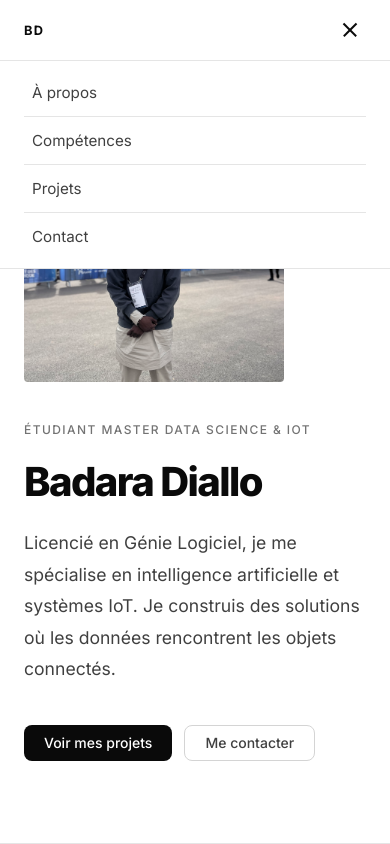
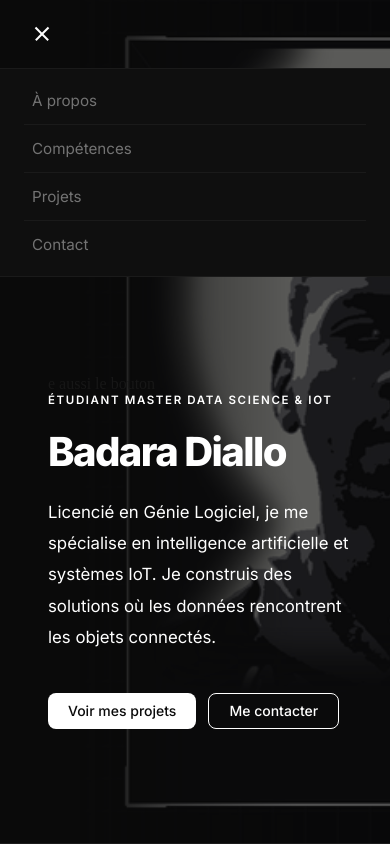
Before and after one commit to dada-exe/monportfolio, an Angular app: page / in a window 390 px wide. Both pictures are taken after a click on the button "Menu". Shown: the top 844 px of the page. Built offline with nearby package versions, Linux system fonts and the light colour scheme.

Commit message:
mon commi

```diff
--- a/src/app/app.html
+++ b/src/app/app.html
@@ -1,33 +1,39 @@
-<!-- Navigation -->
-<nav class="nav" [class.nav--solid]="activeSection() !== 'hero'">
-  <div class="nav__inner">
-    <a class="nav__logo" (click)="scrollTo('hero')">BD</a>
-    <ul class="nav__links">
+<!-- Header + Hero fusionnés -->
+<header id="hero" class="header">
+
+  <!-- Logo stencil en arrière-plan -->
+  <div class="header__bg-logo" aria-hidden="true">
+    <img src="logo/bd_stencil_logo_transparent.png" alt="" />
+  </div>
+
+  <!-- Nav intégrée -->
+  <div class="header__nav">
+    <div class="wrap header__nav-inner">
+      <ul class="header__links">
         @for (link of navLinks; track link.id) {
         <li>
-        <button class="nav__link" [class.nav__link--active]="activeSection() === link.id" (click)="scrollTo(link.id)">
+          <button class="header__link" [class.header__link--active]="activeSection() === link.id"
+            (click)="scrollTo(link.id)">
             {{ link.label }}
           </button>
         </li>
         }
       </ul>
-    <button class="nav__burger" (click)="toggleMenu()" aria-label="Menu">
+      <button class="header__burger" (click)="toggleMenu()" aria-label="Menu">
         <span [class.open]="menuOpen()"></span>
       </button>
     </div>
     @if (menuOpen()) {
-  <div class="nav__mobile">
+    <div class="header__mobile">
       @for (link of navLinks; track link.id) {
-    <button class="nav__mobile-link" (click)="scrollTo(link.id)">{{ link.label }}</button>
+      <button class="header__mobile-link" (click)="scrollTo(link.id)">{{ link.label }}</button>
       }
     </div>
     }
-</nav>
+  </div>
 
-<!-- Hero -->
-<section id="hero" class="hero">
-  <div class="wrap hero__wrap">
-    <div class="hero__content">
+  <!-- Contenu hero -->
+  <div class="wrap header__content">e aussi le bouton
     <p class="hero__eyebrow">Étudiant Master Data Science & IoT</p>
     <h1 class="hero__name">Badara Diallo</h1>
     <p class="hero__bio">
@@ -36,14 +42,11 @@
     </p>
     <div class="hero__actions">
       <button class="btn btn--primary" (click)="scrollTo('projects')">Voir mes projets</button>
-        <button class="btn btn--ghost" (click)="scrollTo('contact')">Me contacter</button>
+      <button class="btn btn--ghost hero__btn-ghost" (click)="scrollTo('contact')">Me contacter</button>
     </div>
   </div>
-    <div class="hero__photo">
-      <img src="img/IMG_3531.jpeg" alt="Badara Diallo" />
-    </div>
-  </div>
-</section>
+
+</header>
 
 <!-- About -->
 <section id="about" class="section">
@@ -88,10 +91,7 @@
 
     <div class="tabs">
       @for (group of skillGroups; track group.category; let i = $index) {
-        <button
-          class="tab"
-          [class.tab--active]="activeSkillTab() === i"
-          (click)="activeSkillTab.set(i)">
+      <button class="tab" [class.tab--active]="activeSkillTab() === i" (click)="activeSkillTab.set(i)">
         {{ group.category }}
       </button>
       }
--- a/src/app/app.ts
+++ b/src/app/app.ts
@@ -90,6 +90,15 @@ export class App {
       techs: [
         { name: 'Blender', icon: 'devicon-blender-original colored', img: '' },
         { name: 'Spline',  icon: '', img: 'https://spline.design/_next/static/media/spline-app-icon-v2.fdc35245.png' },
+      ],
+    },
+    {
+      category: 'Méthode Agile',
+      techs: [
+        { name: 'Atlassian',    icon: '', img: 'https://wac-cdn.atlassian.com/assets/img/favicons/atlassian/favicon-32x32.png' },
+        { name: 'Trello',       icon: 'devicon-trello-plain colored',     img: '' },
+        { name: 'Slack',        icon: 'devicon-slack-plain colored',      img: '' },
+        { name: 'OpenProject',  icon: '', img: 'https://www.openproject.org/favicon.ico' },
       ],
     },
   ];
--- a/src/styles.css
+++ b/src/styles.css
@@ -69,201 +69,191 @@ h4 {
   padding: 0 var(--pad);
 }
 
-/* ── Nav ── */
-.nav {
-  position: fixed;
+/* ── Header fusionné ── */
+.header {
+  min-height: 100vh;
+  background: #0a0a0a;
+  position: relative;
+  overflow: hidden;
+  display: flex;
+  flex-direction: column;
+  border-bottom: 1px solid #1c1c1c;
+}
+.header__bg-logo {
+  position: absolute;
+  right: 0;
   top: 0;
-  left: 0;
-  right: 0;
-  z-index: 50;
-  background: rgba(255, 255, 255, 0.95);
-  backdrop-filter: blur(10px);
-  -webkit-backdrop-filter: blur(10px);
-  border-bottom: 1px solid var(--g6);
+  height: 100%;
+  width: 60%;
+  pointer-events: none;
+  z-index: 0;
 }
-.nav__inner {
+.header__bg-logo img {
+  width: 100%;
+  height: 100%;
+  object-fit: cover;
+  object-position: left center;
+  opacity: .9;
+  -webkit-mask-image: linear-gradient(to right, transparent 0%, rgba(0,0,0,.6) 30%, black 70%);
+  mask-image: linear-gradient(to right, transparent 0%, rgba(0,0,0,.6) 30%, black 70%);
+}
+.header__nav {
+  position: relative;
+  z-index: 10;
+  border-bottom: 1px solid #1a1a1a;
+}
+.header__nav-inner {
   max-width: var(--max-w);
   margin: 0 auto;
   padding: 0 var(--pad);
-  height: 60px;
+  height: 68px;
   display: flex;
   align-items: center;
   justify-content: space-between;
 }
-.nav__logo {
-  font-size: 0.8rem;
-  font-weight: 700;
-  letter-spacing: 0.1em;
-  color: var(--black);
-  cursor: pointer;
-  font-family: "Inter", sans-serif;
+.header__logo { cursor: pointer; display: flex; align-items: center; }
+.header__logo-crop {
+  width: 52px;
+  height: 52px;
+  overflow: hidden;
+  flex-shrink: 0;
+  border-radius: 10px;
+  background: #111;
+  border: 1px solid #222;
 }
-.nav__links {
-  display: flex;
-  list-style: none;
-  gap: 0.125rem;
+.header__logo-crop img {
+  height: 52px;
+  width: auto;
+  max-width: none;
+  display: block;
+  margin-left: -3px;
 }
-.nav__link {
+.header__links { display: flex; list-style: none; gap: .125rem; }
+.header__link {
   background: none;
   border: none;
-  padding: 0.4rem 0.75rem;
+  padding: .4rem .875rem;
   border-radius: 6px;
-  font-size: 0.875rem;
+  font-size: .875rem;
   font-weight: 400;
-  color: var(--g3);
-  transition:
-    color 0.15s,
-    background 0.15s;
-  font-family: "Inter", sans-serif;
+  color: #ffffff;
+  cursor: pointer;
+  transition: color .15s, background .15s;
+  font-family: 'Inter', sans-serif;
 }
-.nav__link:hover {
-  color: var(--black);
-  background: var(--g7);
-}
-.nav__link--active {
-  color: var(--black);
-  font-weight: 500;
-}
-
-.nav__burger {
+.header__link:hover { color: #fff; background: #1a1a1a; }
+.header__link--active { color: #fff; font-weight: 600; }
+.header__burger {
   display: none;
   background: none;
   border: none;
-  width: 32px;
-  height: 32px;
+  width: 36px;
+  height: 36px;
   align-items: center;
   justify-content: center;
-  border-radius: 6px;
-  flex-direction: column;
-  gap: 5px;
+  border-radius: 8px;
   padding: 0;
+  cursor: pointer;
 }
-.nav__burger span {
+.header__burger span {
   display: block;
   width: 18px;
   height: 1.5px;
-  background: var(--black);
+  background: #fff;
   position: relative;
-  transition: 0.25s;
+  transition: .25s;
 }
-.nav__burger span::before,
-.nav__burger span::after {
-  content: "";
+.header__burger span::before,
+.header__burger span::after {
+  content: '';
   position: absolute;
   width: 18px;
   height: 1.5px;
-  background: var(--black);
-  transition: 0.25s;
+  background: #fff;
+  transition: .25s;
   left: 0;
 }
-.nav__burger span::before {
-  top: -5px;
-}
-.nav__burger span::after {
-  top: 5px;
-}
-.nav__burger span.open {
-  background: transparent;
-}
-.nav__burger span.open::before {
-  transform: rotate(45deg);
-  top: 0;
-}
-.nav__burger span.open::after {
-  transform: rotate(-45deg);
-  top: 0;
-}
-
-.nav__mobile {
-  background: var(--white);
-  border-top: 1px solid var(--g6);
-  padding: 0.5rem var(--pad);
+.header__burger span::before { top: -5px; }
+.header__burger span::after  { top:  5px; }
+.header__burger span.open { background: transparent; }
+.header__burger span.open::before { transform: rotate(45deg); top: 0; }
+.header__burger span.open::after  { transform: rotate(-45deg); top: 0; }
+.header__mobile {
+  background: #0f0f0f;
+  border-top: 1px solid #1a1a1a;
+  padding: .5rem var(--pad);
   display: flex;
   flex-direction: column;
 }
-.nav__mobile-link {
+.header__mobile-link {
   background: none;
   border: none;
-  border-bottom: 1px solid var(--g6);
-  padding: 0.875rem 0.5rem;
+  border-bottom: 1px solid #1a1a1a;
+  padding: .875rem .5rem;
   text-align: left;
-  font-size: 0.95rem;
-  color: var(--g2);
-  font-family: "Inter", sans-serif;
+  font-size: .95rem;
+  color: #737373;
+  font-family: 'Inter', sans-serif;
+  cursor: pointer;
 }
-.nav__mobile-link:last-child {
-  border-bottom: none;
-}
-.nav__mobile-link:hover {
-  color: var(--black);
-}
-
-/* ── Hero ── */
-.hero {
-  min-height: 100vh;
+.header__mobile-link:last-child { border-bottom: none; }
+.header__mobile-link:hover { color: #fff; }
+.header__content {
+  position: relative;
+  z-index: 1;
+  flex: 1;
   display: flex;
-  align-items: center;
-  border-bottom: 1px solid var(--g6);
-  background: var(--white);
-}
-.hero__wrap {
-  padding-top: 5rem;
-  padding-bottom: 5rem;
-  display: grid;
-  grid-template-columns: 1fr 420px;
-  gap: 4rem;
-  align-items: center;
-  width: 100%;
-}
-.hero__content {
-  max-width: 540px;
-}
-.hero__photo {
-  display: flex;
-  justify-content: flex-end;
-}
-.hero__photo img {
-  width: 100%;
-  max-width: 380px;
-  height: 480px;
-  object-fit: cover;
-  object-position: top center;
-  border-radius: 4px;
-  filter: grayscale(8%);
-  display: block;
+  flex-direction: column;
+  justify-content: center;
+  padding: 4rem var(--pad) 5rem;
+  max-width: calc(var(--max-w) / 2 + var(--pad));
+  margin-left: max(calc((100vw - var(--max-w)) / 2), var(--pad));
 }
 .hero__eyebrow {
-  font-size: 0.75rem;
-  font-weight: 500;
-  letter-spacing: 0.12em;
+  font-size: .72rem;
+  font-weight: 600;
+  letter-spacing: .14em;
   text-transform: uppercase;
-  color: var(--g3);
+  color: #ffffff;
   margin-bottom: 1.5rem;
-  font-family: "Inter", sans-serif;
+  font-family: 'Inter', sans-serif;
 }
 .hero__name {
   font-size: clamp(2.75rem, 6vw, 5rem);
   font-weight: 800;
-  letter-spacing: -0.04em;
+  letter-spacing: -.04em;
   line-height: 1.05;
-  color: var(--black);
+  color: #ffffff;
   margin-bottom: 1.5rem;
-  font-family: "Inter", sans-serif;
-  text-transform: capitalize;
+  font-family: 'Inter', sans-serif;
 }
 .hero__bio {
-  font-size: 1.1rem;
-  line-height: 1.8;
-  color: var(--g2);
+  font-size: 1.05rem;
+  line-height: 1.85;
+  color: #ffffff;
   margin-bottom: 2.5rem;
-  max-width: 540px;
-  font-family: "Inter", sans-serif;
+  max-width: 420px;
+  font-family: 'Inter', sans-serif;
 }
-.hero__actions {
-  display: flex;
-  gap: 0.75rem;
-  flex-wrap: wrap;
+.hero__actions { display: flex; gap: .75rem; flex-wrap: wrap; }
+.hero__actions .btn--primary {
+  background: #ffffff;
+  color: #0a0a0a;
 }
+.hero__actions .btn--primary:hover { background: #e5e5e5; }
+.hero__actions .btn--ghost,
+.hero__btn-ghost {
+  background: none;
+  color: #ffffff !important;
+  border: 1px solid #ffffff !important;
+}
+.hero__actions .btn--ghost:hover,
+.hero__btn-ghost:hover {
+  color: #0a0a0a !important;
+  background: #ffffff !important;
+  border-color: #ffffff !important;
+}
+
 
 /* ── Buttons ── */
 .btn {
@@ -673,27 +663,14 @@ h4 {
 
 /* ── Responsive ── */
 @media (max-width: 900px) {
-  .hero__wrap {
-    grid-template-columns: 1fr;
-    gap: 2.5rem;
-  }
-  .hero__photo {
-    justify-content: flex-start;
-    order: -1;
-  }
-  .hero__photo img {
-    height: 300px;
-    max-width: 260px;
-  }
+  .header__bg-logo { width: 80%; }
+  .header__bg-logo img { opacity: .35; }
+  .header__content { margin-left: var(--pad); max-width: 100%; }
 }
 
 @media (max-width: 768px) {
-  .nav__links {
-    display: none;
-  }
-  .nav__burger {
-    display: flex;
-  }
+  .header__links { display: none; }
+  .header__burger { display: flex; }
   .about,
   .contact {
     grid-template-columns: 1fr;
```
Also changed, not shown: public/logo/bd_stencil_logo_dark.png (added), public/logo/bd_stencil_logo_transparent.png (added). Lines whose indentation alone changed are shown as unchanged.
